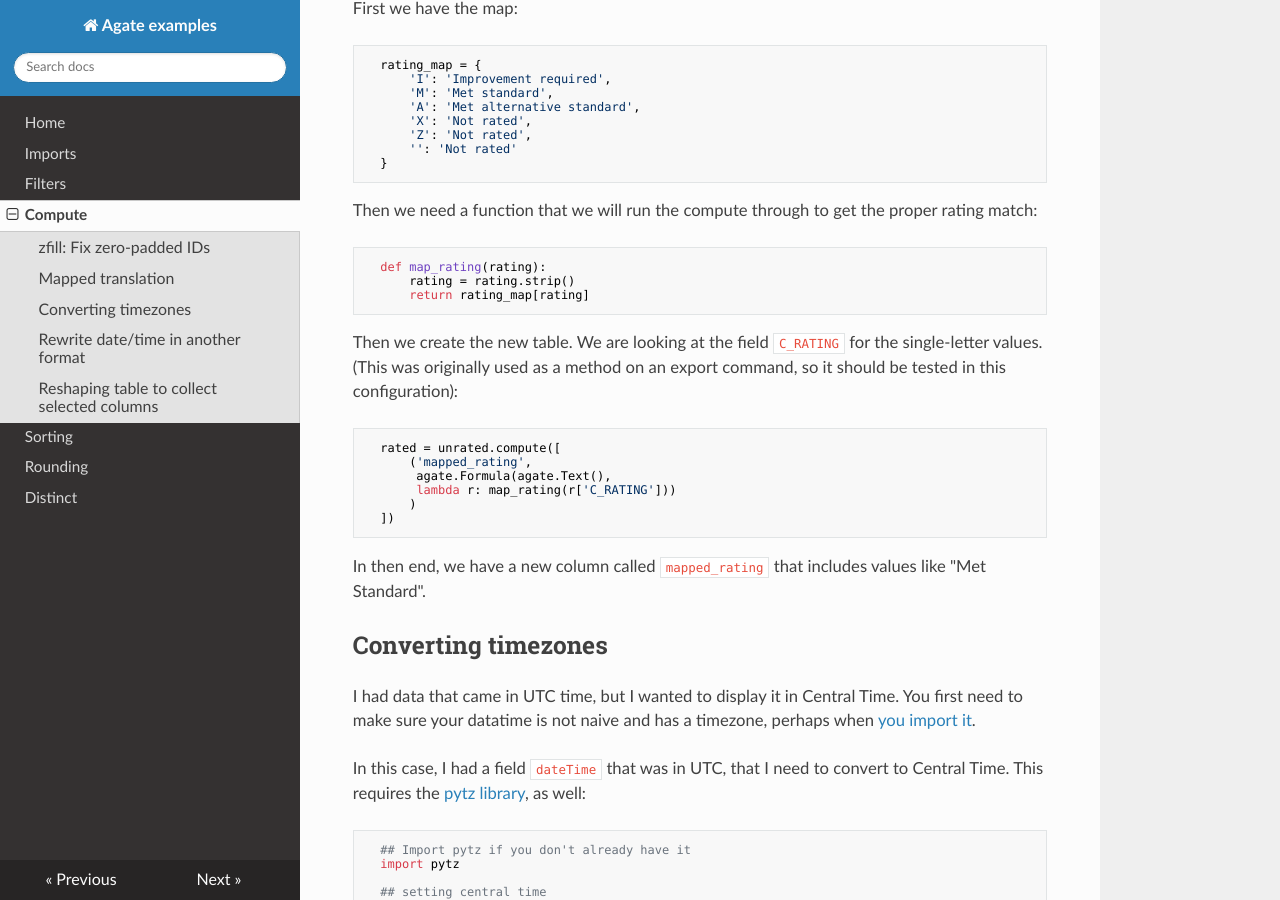
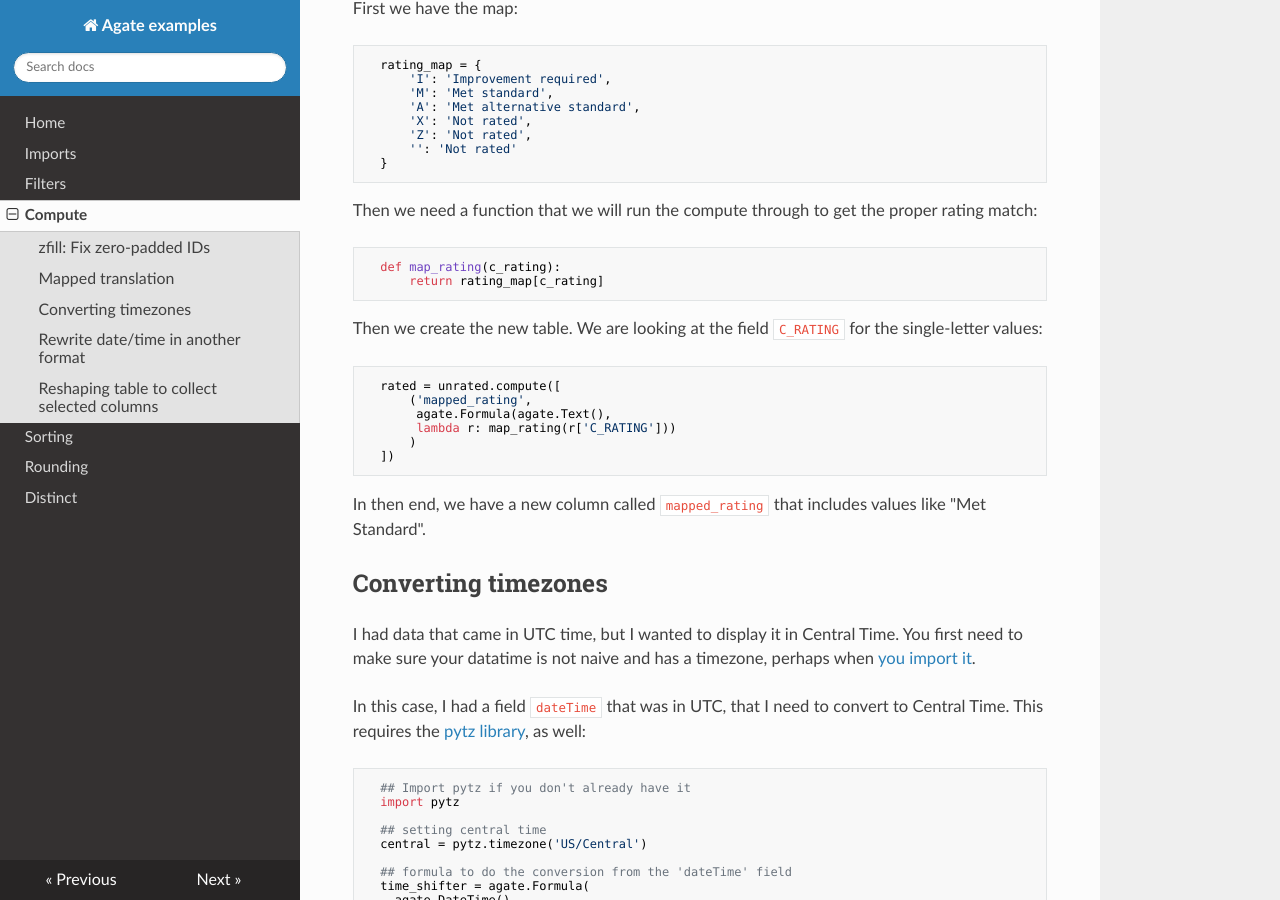
Before and after one commit to critmcdonald/agate-examples, an MkDocs documentation site: the page built from docs/compute.md, in a window 1280 px wide and 900 px high, scrolled down 718 px. Built offline with MkDocs 1.6.1, drawn with Linux system fonts in a browser that asks for light colours; nearby versions of some CDN libraries; old or Windows-style settings are respelled for this version of MkDocs.

Commit message:
clean up mapped_rating, other minor edits

````diff
--- a/docs/compute.md
+++ b/docs/compute.md
@@ -36,12 +36,11 @@ First we have the map:
 Then we need a function that we will run the compute through to get the proper rating match:
 
 ``` python
-  def map_rating(rating):
-      rating = rating.strip()
-      return rating_map[rating]
+  def map_rating(c_rating):
+      return rating_map[c_rating]
 ```
 
-Then we create the new table. We are looking at the field ``C_RATING`` for the single-letter values. (This was originally used as a method on an export command, so it should be tested in this configuration):
+Then we create the new table. We are looking at the field ``C_RATING`` for the single-letter values:
 
 ``` python
   rated = unrated.compute([
````
Also changed, not shown: docs/imports.md (+0 -4 lines), docs/index.md (+0 -6 lines).
